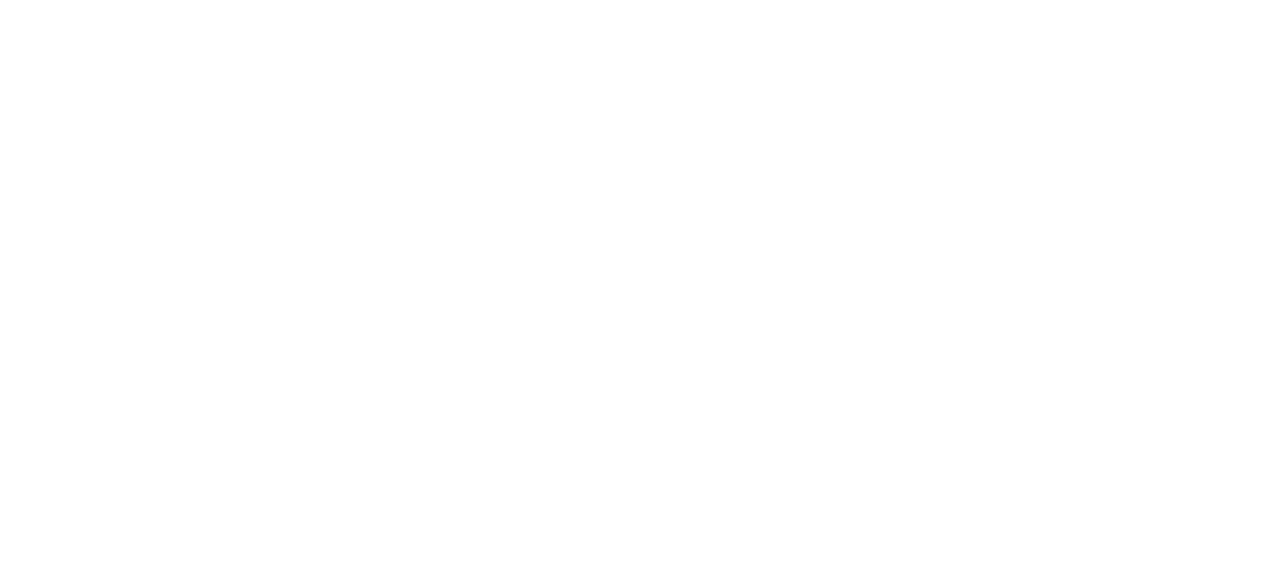
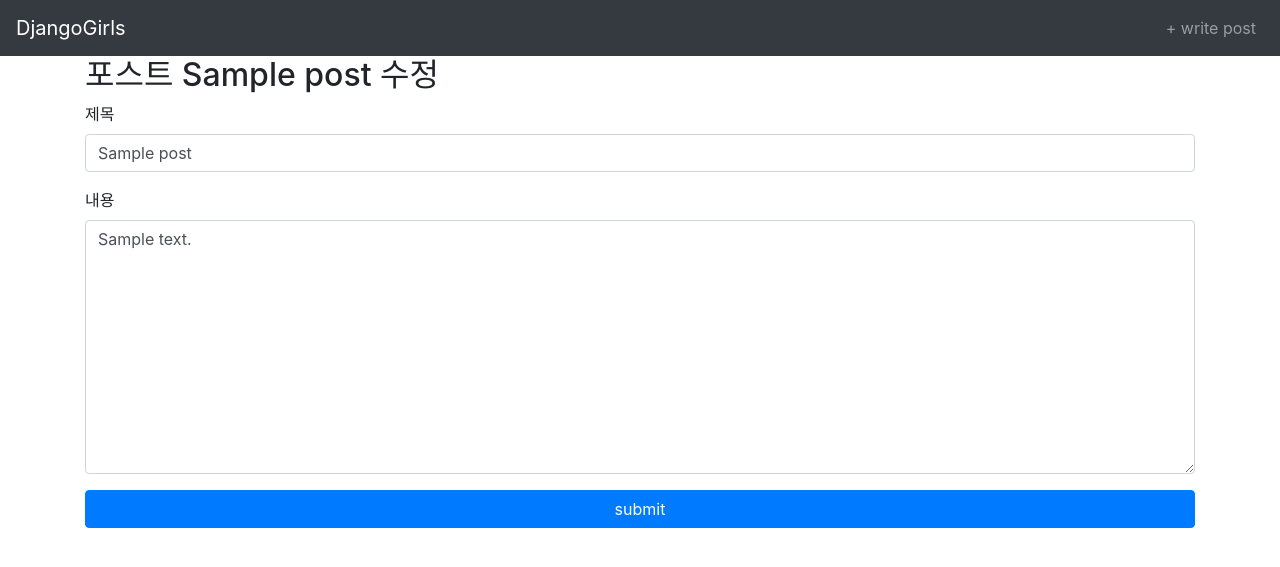
Before and after one commit to seongwonhan88/Djangogirls-tutorial, a Django app: page /posts/1/update/ in a window 1280 px wide. Before the commit the part shown is empty. Shown: the top 567 px of the page. Run offline with Django 3.2, Linux system fonts and the light colour scheme; tables that the repository leaves empty hold one stand-in row (values such as "Sample post"); some libraries are stand-ins or nearby versions.

Commit message:
submit 실행 시 post_detail.html로 이동할 수 있도록 지정

```diff
--- a/app/blog/views.py
+++ b/app/blog/views.py
@@ -86,6 +86,29 @@
     # input 속성의 기본값은 value
     # textarea 속성의 기본값은 열림/닫힘 태그 사이의 텍스트
 
+    # pk에 대항하는 Post Instance를 'post' 키 값으로 템플릿 렝더링 과정에 전달
+    post = Post.objects.get(pk=pk)
+
+    if request.method == 'POST':
+        # form 으로 부터 전달된 데이터를 변수에 할당
+        title = request.POST['title']
+        text = request.POST['text']
+        # 수정할 Post instance의 속성에 전다받은 데이터의 값을 할당
+
+        post.title = title
+        post.text = text
+
+        #db에 변경사항 업데이트
+        post.save()
+
+        # /post/<pk>/
+        #reverse 를 사용해서
+
+        return redirect('post-detail', pk=pk)
+    else:
+        context = {
+            'post' : post,
+        }
 
 
-    return render(request, 'blog/post_update.html')
+        return render(request, 'blog/post_update.html', context)
--- a/app/templates/blog/post_list.html
+++ b/app/templates/blog/post_list.html
@@ -8,7 +8,6 @@
             <h5 class="card-title">
                 <a href="{% url 'post-detail' pk=post.pk %}">{{ post.title }}</a>
             </h5>
-            <p class="card-subtitle mb-2 text-muted">Author : {{ post.author }}</p>
             <p class="create_time">{{ post.created_time }}</p>
             <p class="card-text">{{ post.text|linebreaksbr|truncatechars:200 }}</p>
         </div>
--- a/app/templates/blog/post_update.html
+++ b/app/templates/blog/post_update.html
@@ -0,0 +1,18 @@
+{% extends 'base.html' %}
+
+{% block content %}
+<h2>포스트 {{ post.title }} 수정</h2>
+<form method="POST">
+    {% csrf_token %}
+    <div class="form-group">
+        <label form="id-title">제목</label>
+        <input name="title" type="text" class ="form-control" value = "{{ post.title }}">
+    </div>
+
+    <div class="form-group">
+        <label form="id-text">내용</label>
+        <textarea name="text" id="" cols="30" rows="10" class="form-control">{{ post.text }}</textarea>
+    </div>
+        <button type="submit" class="btn btn-primary btn-block"> submit </button>
+</form>
+{% endblock %}
```
